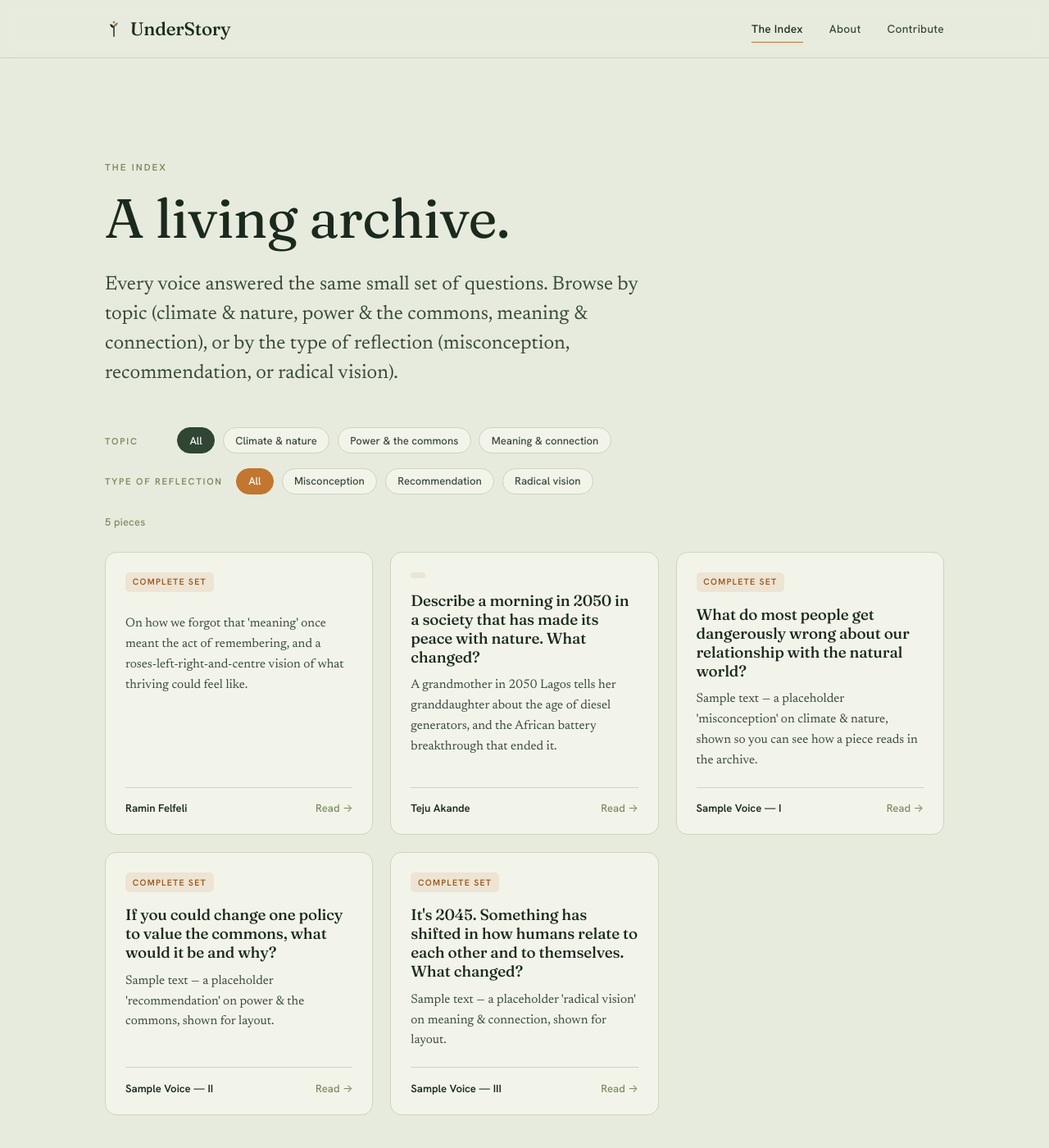
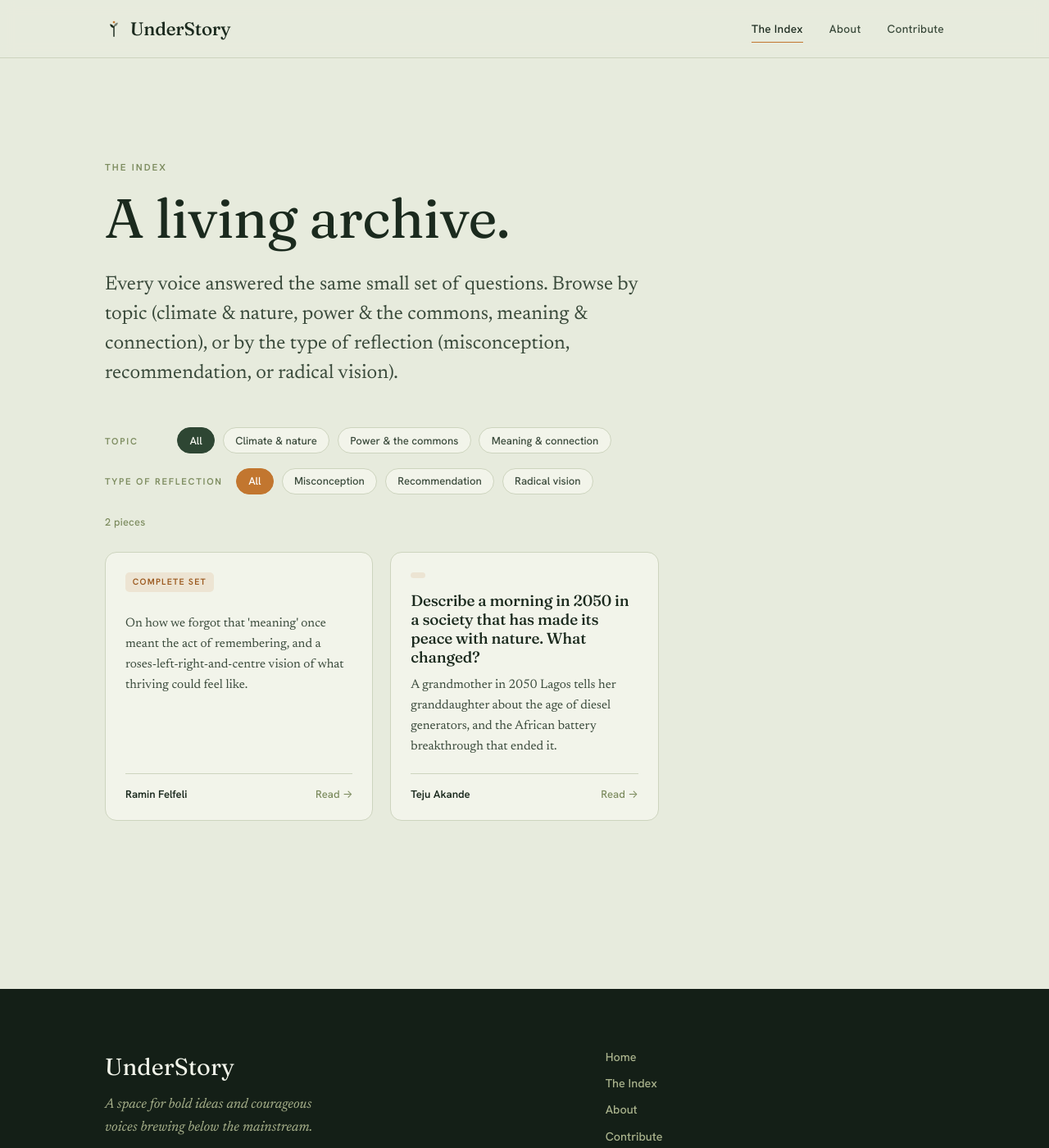
Before and after one commit to valentina-rm/understory, a Jekyll site: the page built from the-index.html, in a window 1280 px wide and 1400 px high. Shown: the whole window at 82% size. Built offline with Jekyll 4.4.1, drawn with Linux system fonts in a browser that asks for light colours.

```diff
--- a/_contributions/sample-climate-misconception.md
+++ /dev/null
@@ -1,35 +0,0 @@
----
-title: "Our relationship with nature"
-contributor: "Sample Voice — I"
-contributor_role: "Placeholder entry · replace with a real contributor"
-location: "—"
-topic: climate
-type: misconception
-question: "What do most people get dangerously wrong about our relationship with the natural world?"
-photo: /assets/img/contributors/placeholder-a.svg
-date: 2026-07-01
-excerpt: "Sample text — a placeholder 'misconception' on climate & nature, shown so you can see how a piece reads in the archive."
-books:
-  - title: "The Mushroom at the End of the World"
-    author: "Anna Lowenhaupt Tsing"
-    note: "On what grows in the ruins, and how value is really made."
-  - title: "Braiding Sweetgrass"
-    author: "Robin Wall Kimmerer"
-    note: "Reciprocity as an accounting system older than ours."
-  - title: "Doughnut Economics"
-    author: "Kate Raworth"
-    note: "A boundary is not a constraint — it's a balance sheet."
-cartoon: /assets/img/cartoons/placeholder-cartoon.svg
-cartoon_caption: "Below the canopy line."
-cartoon_credit: "Placeholder · replace with the contributor's chosen image"
----
-
-*This is placeholder text that demonstrates how a contribution reads. Replace the whole body with the contributor's own 2,500-character response.*
-
-This is and example xxxxxxxxxxxxxxxxxxxxxxxxxxxxxxxx.
-
-This is an example xxxxxxxxxxxxxxxxxxxxxxxxxxxxxxxx.
-
-This is an example.
-
-> Highlight example.
--- a/_contributions/sample-meaning-vision.md
+++ /dev/null
@@ -1,35 +0,0 @@
----
-title: "2045, something shifted"
-contributor: "Sample Voice — III"
-contributor_role: "Placeholder entry · replace with a real contributor"
-location: "—"
-topic: meaning
-type: vision
-question: "It's 2045. Something has shifted in how humans relate to each other and to themselves. What changed?"
-photo: /assets/img/contributors/placeholder-c.svg
-date: 2026-06-25
-excerpt: "Sample text — a placeholder 'radical vision' on meaning & connection, shown for layout."
-books:
-  - title: "All About Love"
-    author: "bell hooks"
-    note: "Love as a practice and a politics, not a feeling that happens to you."
-  - title: "Bowling Alone"
-    author: "Robert D. Putnam"
-    note: "On what frayed when we stopped showing up for one another."
-  - title: "The Famished Road"
-    author: "Ben Okri"
-    note: "Imagination as a country you can choose to live in."
-cartoon: /assets/img/cartoons/placeholder-cartoon.svg
-cartoon_caption: "A placeholder image."
-cartoon_credit: "Placeholder · replace with the contributor's chosen image"
----
-
-*This is placeholder text that demonstrates how a contribution reads. Replace the whole body with the contributor's own 2,500-character response.*
-
-This is and example xxxxxxxxxxxxxxxxxxxxxxxxxxxxxxxx.
-
-This is an example xxxxxxxxxxxxxxxxxxxxxxxxxxxxxxxx.
-
-This is an example.
-
-> Highlight example.
--- a/_contributions/sample-power-recommendation.md
+++ /dev/null
@@ -1,35 +0,0 @@
----
-title: "One rule for the commons"
-contributor: "Sample Voice — II"
-contributor_role: "Placeholder entry · replace with a real contributor"
-location: "—"
-topic: power
-type: recommendation
-question: "If you could change one policy to value the commons, what would it be and why?"
-photo: /assets/img/contributors/placeholder-b.svg
-date: 2026-06-28
-excerpt: "Sample text — a placeholder 'recommendation' on power & the commons, shown for layout."
-books:
-  - title: "Governing the Commons"
-    author: "Elinor Ostrom"
-    note: "The field guide to everything we were told was impossible."
-  - title: "The Dawn of Everything"
-    author: "David Graeber & David Wengrow"
-    note: "On the freedoms we forgot we had."
-  - title: "Doughnut Economics"
-    author: "Kate Raworth"
-    note: "Draw the boundary, then share what's inside it."
-cartoon: /assets/img/cartoons/placeholder-cartoon.svg
-cartoon_caption: "Organising in circles, not hierarchies."
-cartoon_credit: "Placeholder · replace with the contributor's chosen image"
----
-
-*This is placeholder text that demonstrates how a contribution reads. Replace the whole body with the contributor's own 2,500-character response.*
-
-This is and example xxxxxxxxxxxxxxxxxxxxxxxxxxxxxxxx.
-
-This is an example xxxxxxxxxxxxxxxxxxxxxxxxxxxxxxxx.
-
-This is an example.
-
-> Highlight example.
```
Also changed, not shown: _contributions/ramin-felfeli-meaning-complete.md (+1 -1 lines).
